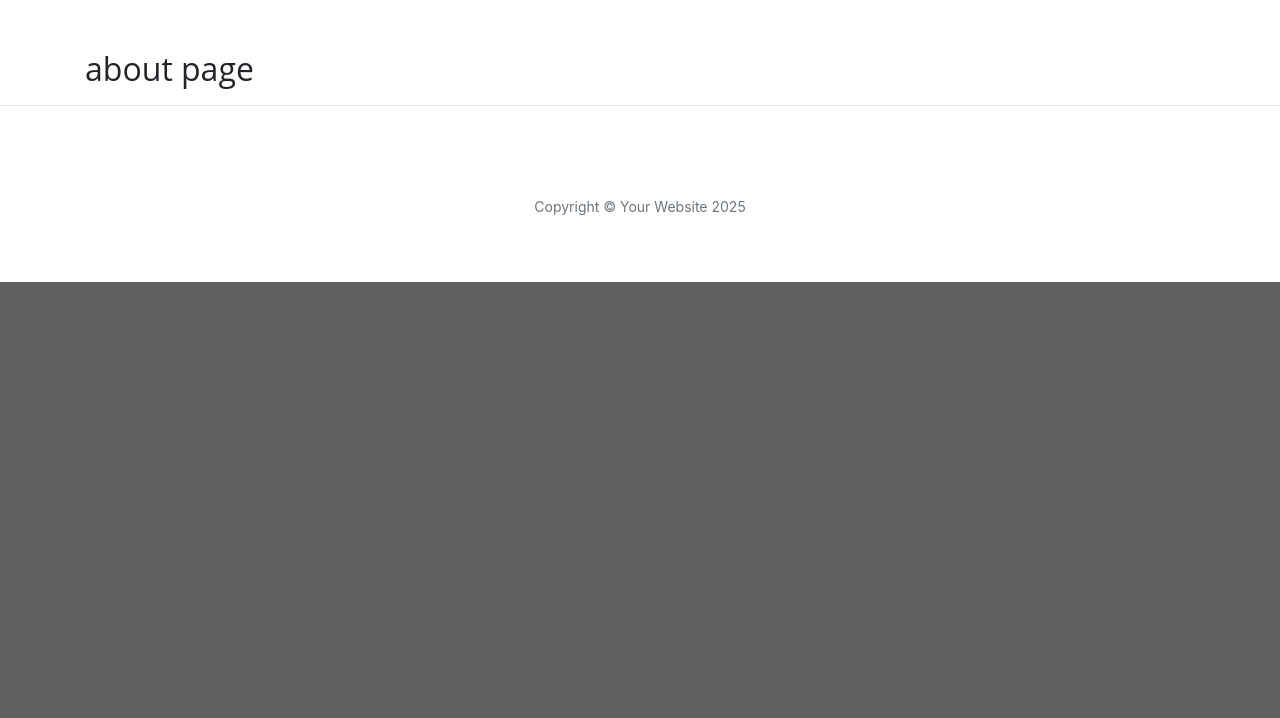
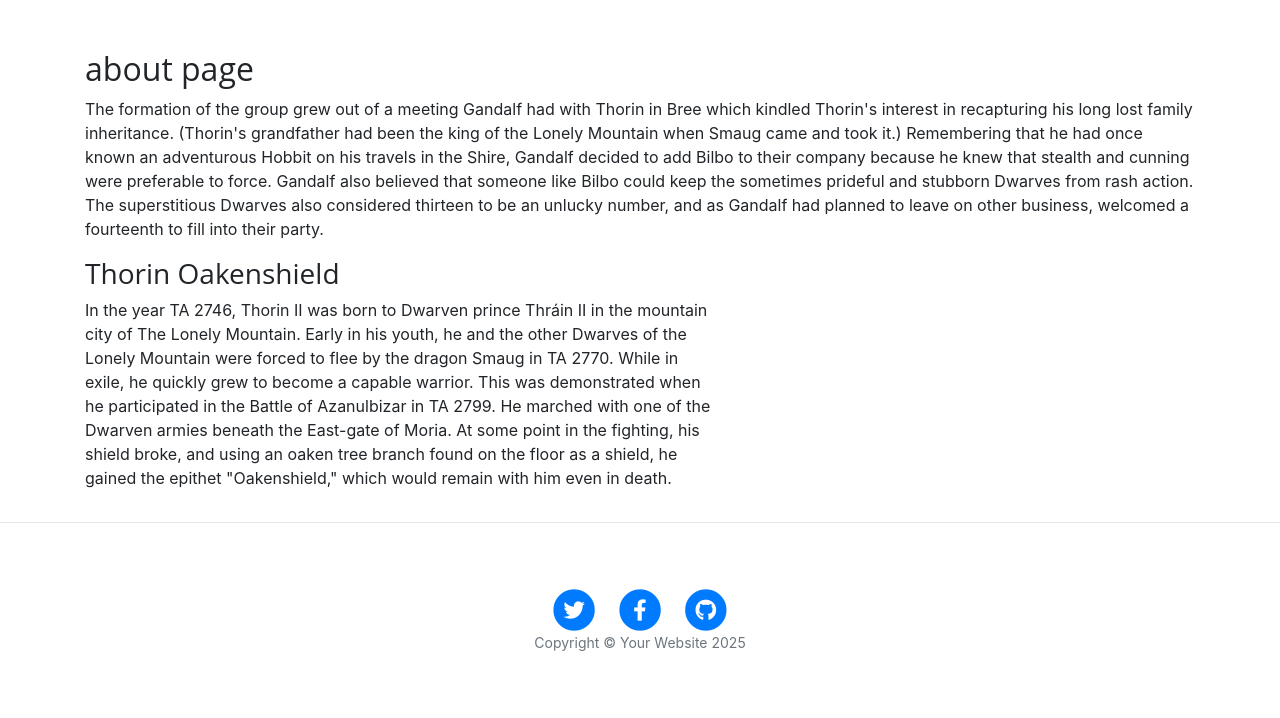
Before and after one commit to FinnbarrAmbrose/Flask-practices-, a Flask app: page /about in a window 1280 px wide. Shown: the part 532-1250 px from the top of the page. Before the commit the page ends 814 px from the top, so only its background shows below. Run offline with Flask 3, Linux system fonts and the light colour scheme; some libraries are stand-ins or nearby versions.

Commit message:
adding to about page

```diff
--- a/templates/about.html
+++ b/templates/about.html
@@ -1,4 +1,34 @@
 {% extends "base.html" %}
 {% block content %}
      <h2>about page</h2>
+     <p>
+          The formation of the group grew out of a meeting Gandalf had with Thorin in Bree which kindled Thorin's
+          interest in
+          recapturing his long lost family inheritance. (Thorin's grandfather had been the king of the Lonely Mountain
+          when
+          Smaug came and took it.) Remembering that he had once known an adventurous Hobbit on his travels in the Shire,
+          Gandalf decided to add Bilbo to their company because he knew that stealth and cunning were preferable to
+          force.
+          Gandalf also believed that someone like Bilbo could keep the sometimes prideful and stubborn Dwarves from rash
+          action. The superstitious Dwarves also considered thirteen to be an unlucky number, and as Gandalf had planned
+          to
+          leave on other business, welcomed a fourteenth to fill into their party.
+     </p>
+
+     <div class="row featurette">
+          <div class="col-md-7">
+               <h3>
+                    Thorin Oakenshield
+               </h3>
+               <p>
+                    In the year TA 2746, Thorin II was born to Dwarven prince Thráin II in the mountain city of The Lonely Mountain.
+				Early in his youth, he and the other Dwarves of the Lonely Mountain were forced to flee by the dragon Smaug in TA
+				2770. While in exile, he quickly grew to become a capable warrior. This was demonstrated when he participated in the
+				Battle of Azanulbizar in TA 2799. He marched with one of the Dwarven armies beneath the East-gate of Moria. At some
+				point in the fighting, his shield broke, and using an oaken tree branch found on the floor as a shield, he gained
+				the epithet "Oakenshield," which would remain with him even in death.
+               </p>
+
+          </div>
+     </div>
 {% endblock %}
--- a/templates/base.html
+++ b/templates/base.html
@@ -6,6 +6,7 @@
     <meta http-equiv="X-UA-Compatible" content="ie=edge">
     <link rel="stylesheet" href="{{ url_for('static',filename='css/clean-blog.min.css')}}">
     <link rel="stylesheet" href="{{ url_for('static',filename='vendor/bootstrap/css/bootstrap.min.css')}}">
+    <link rel="stylesheet" href="{{ url_for('static', filename='vendor/fontawesome-free/css/all.min.css') }}" type="text/css">
     <title>hello flask</title>
 </head>
 
```
